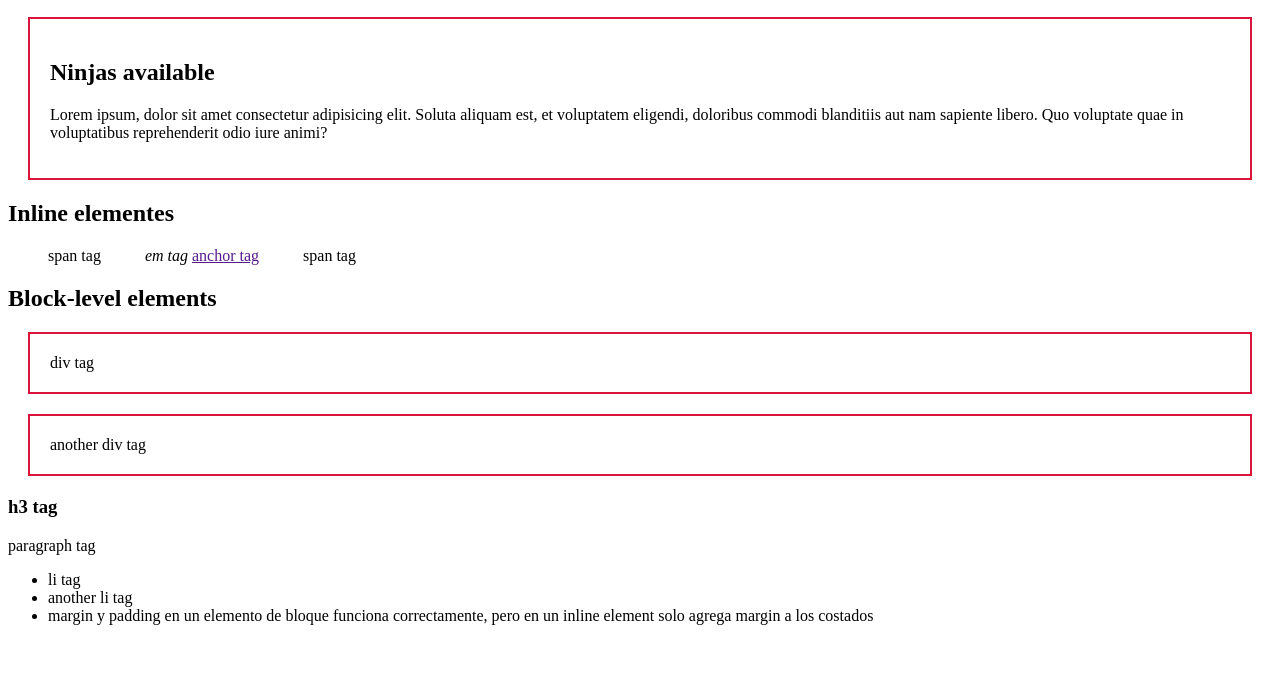
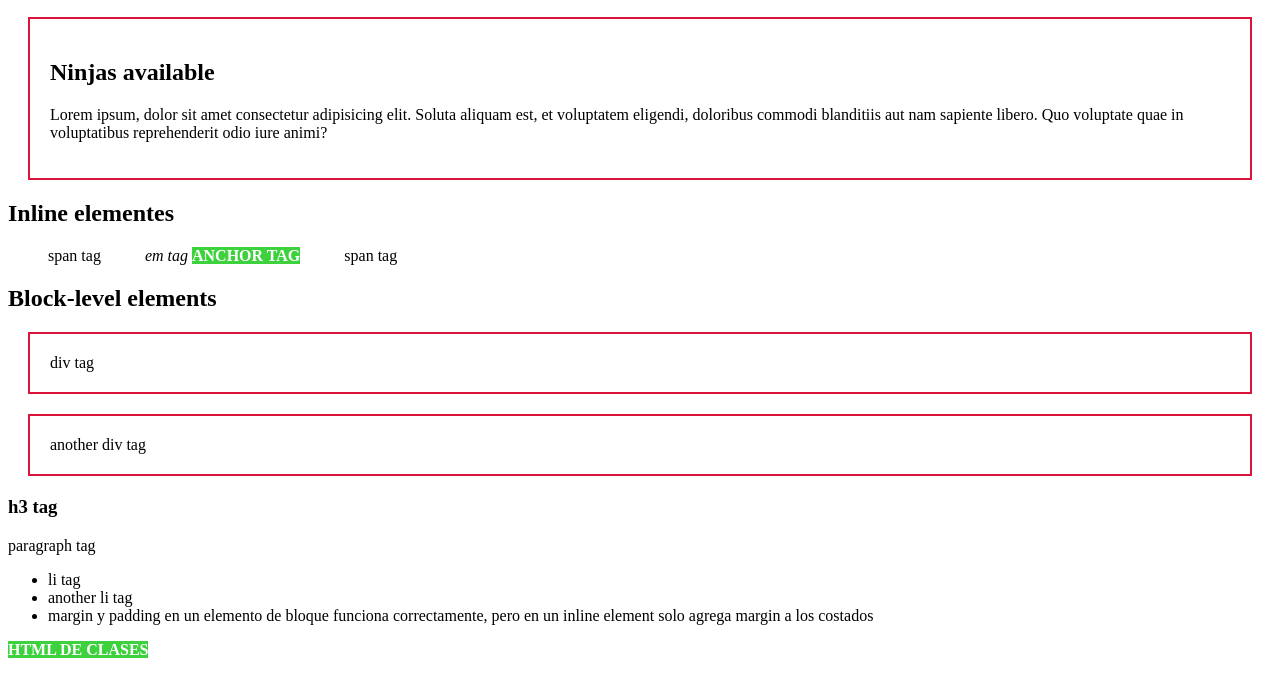
Before and after one commit to AxelOP96/Practica-HTML-CSS-JS, a plain HTML site: page html/css.html in a window 1280 px wide. Shown: the part 91-788 px from the top of the page. Drawn offline with Linux system fonts and the light colour scheme.

Commit message:
Selectores y especificidad

```diff
--- a/css/styles.css
+++ b/css/styles.css
@@ -31,3 +31,11 @@ div{
     margin: 20px;
     padding: 20px;
 }
+
+a[href]{
+    background-color: #3dd13d;
+    color: white;
+    text-decoration: none;
+    font-weight: bold;
+    text-transform: uppercase;
+}
--- a/html/css.html
+++ b/html/css.html
@@ -32,5 +32,6 @@
         <li>another li tag</li>
         <li>margin y padding en un elemento de bloque funciona correctamente, pero en un inline element solo agrega margin a los costados</li>
     </ul>
+    <a href="classes.html">HTML de Clases</a>
 </body>
 </html>
```
Also changed, not shown: html/classes.html (added, +19 -0 lines).
